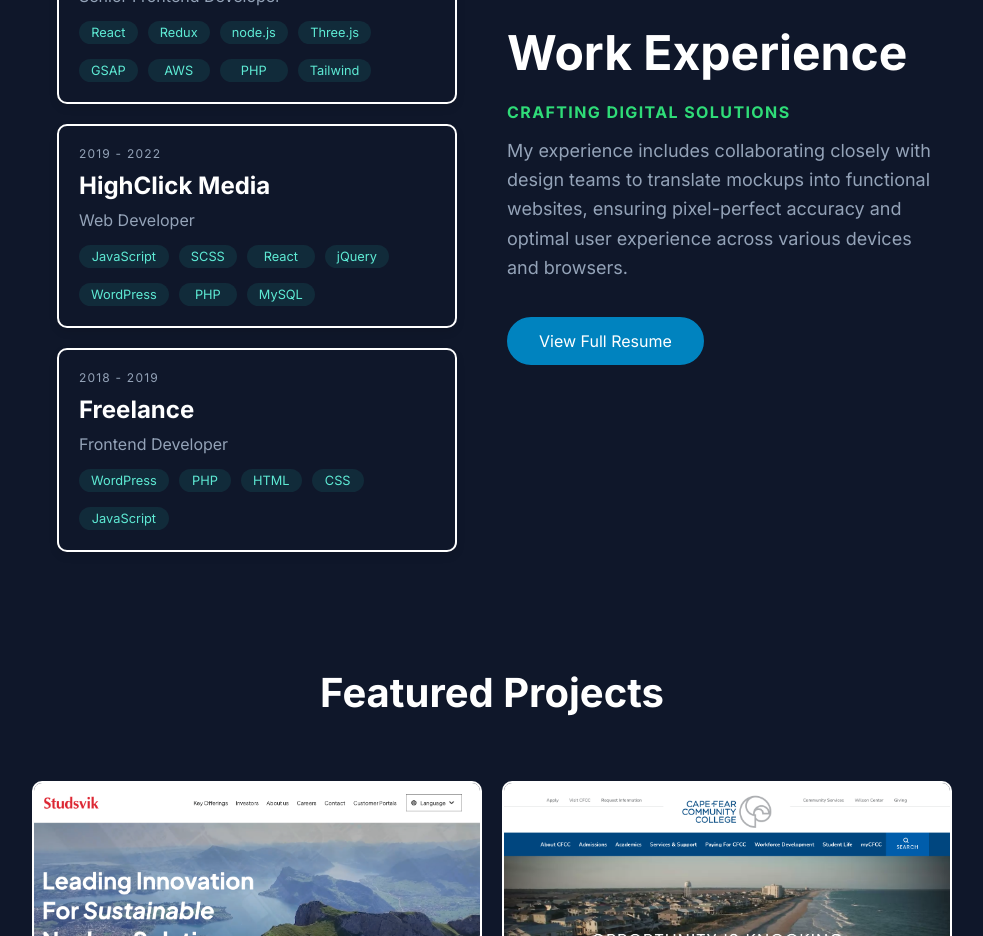
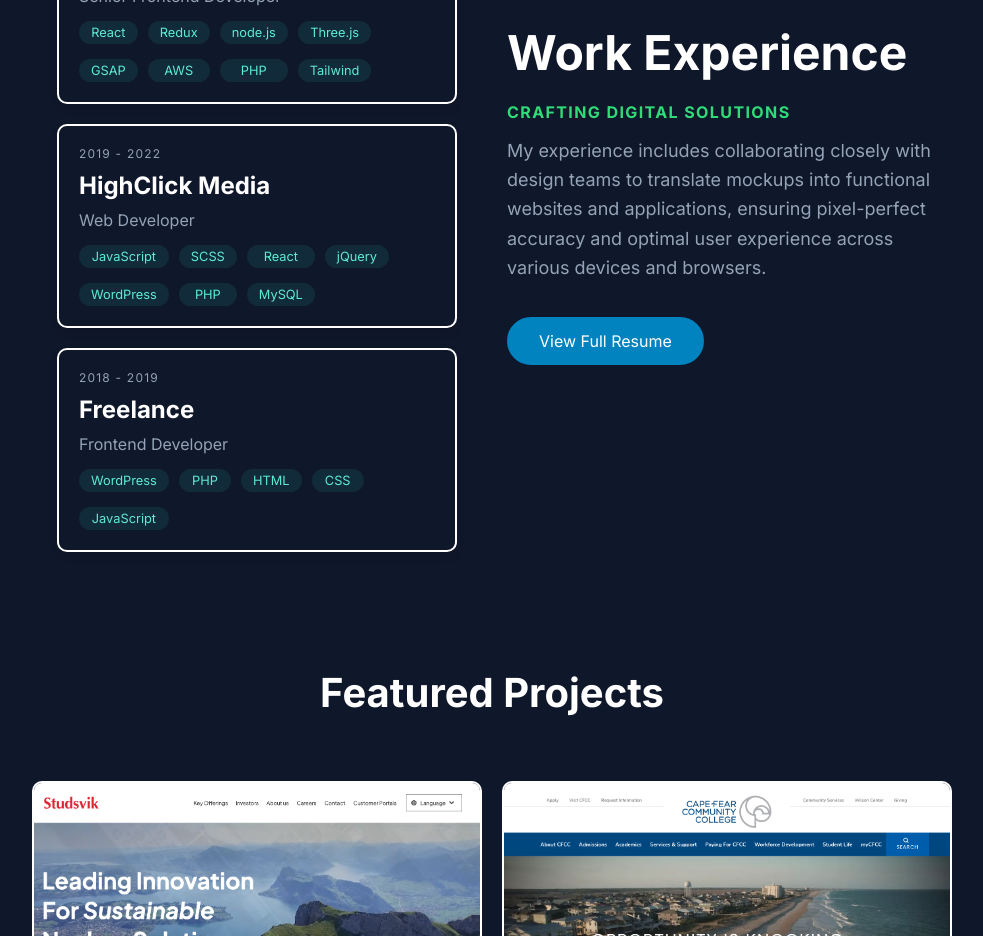
Before and after one commit to itsrichardhaar/Springer-React-Sandbox, a React (Create React App) app in the folder springer-sandbox/: page / in a window 1280 px wide. Shown: the part 980-1916 px from the top of the page, without its empty margins (148-1131 px from the left). Built offline with nearby package versions, Linux system fonts and the light colour scheme.

Commit message:
Update data.js
Copy changes for experience desription

```diff
--- a/springer-sandbox/src/components/ExperienceSection/data.js
+++ b/springer-sandbox/src/components/ExperienceSection/data.js
@@ -6,7 +6,7 @@ export const ExperienceObjOne = {
     topLine: 'Crafting Digital Solutions',
     headline: 'Work Experience',
     description:
-      'My experience includes collaborating closely with design teams to translate mockups into functional websites, ensuring pixel-perfect accuracy and optimal user experience across various devices and browsers.',
+      'My experience includes collaborating closely with design teams to translate mockups into functional websites and applications, ensuring pixel-perfect accuracy and optimal user experience across various devices and browsers.',
     buttonLabel: 'View Full Resume',
     imgStart: true,
     img: require('../../images/svg-2.svg'),
```
